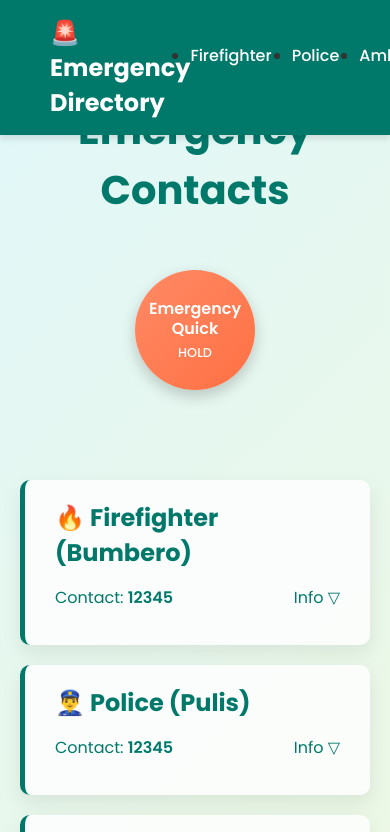
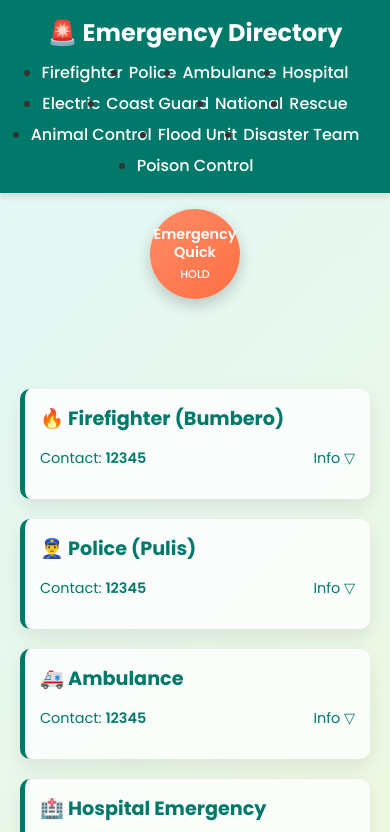
Before and after one commit to rocky123454321/EMERGENCY-TAP, a plain HTML site: page index.html in a window 390 px wide. Shown: the top 832 px of the page. Drawn offline with Linux system fonts and the light colour scheme.

Commit message:
Refactor CSS for responsiveness and layout enhancements
Updated styles for responsive design and improved layout.

```diff
--- a/style.css
+++ b/style.css
@@ -161,13 +161,11 @@ nav .nav-links li a:hover {
     transition: transform 1s ease, box-shadow 0.3s ease;
 }
 
-/* Slow enlarge on hover only */
 .circle:hover {
     transform: scale(1.12);
     box-shadow: 0 10px 20px rgba(0,0,0,0.3);
 }
 
-/* Removed rotating progress bar */
 .progress {
     display: none;
 }
@@ -216,3 +214,72 @@ footer a {
 footer a:hover {
     text-decoration: underline;
 }
+
+/* RESPONSIVE MOBILE */
+@media (max-width: 900px) {
+    nav {
+        padding: 15px 20px;
+    }
+    nav .nav-links {
+        gap: 12px;
+    }
+    .title {
+        font-size: 2rem;
+    }
+    .emergency-item {
+        padding: 18px 20px;
+    }
+}
+
+@media (max-width: 600px) {
+    nav {
+        flex-direction: column;
+        padding: 15px 20px;
+        text-align: center;
+    }
+    nav .nav-links {
+        flex-wrap: wrap;
+        justify-content: center;
+        gap: 10px;
+        margin-top: 10px;
+    }
+    .title {
+        margin-top: 120px;
+        font-size: 1.8rem;
+    }
+    .service-name {
+        font-size: 1.3rem;
+    }
+    .contact {
+        font-size: 0.9rem;
+    }
+    .circle {
+        width: 100px;
+        height: 100px;
+    }
+    .circle h4 {
+        font-size: 0.9rem;
+    }
+    .circle h6 {
+        font-size: 0.7rem;
+    }
+}
+
+@media (max-width: 430px) {
+    nav .nav-links {
+        gap: 6px;
+    }
+    .title {
+        font-size: 1.6rem;
+    }
+    .emergency-item {
+        padding: 15px 15px;
+    }
+    .service-name {
+        font-size: 1.2rem;
+    }
+    .circle {
+        width: 90px;
+        height: 90px;
+    }
+}
```
